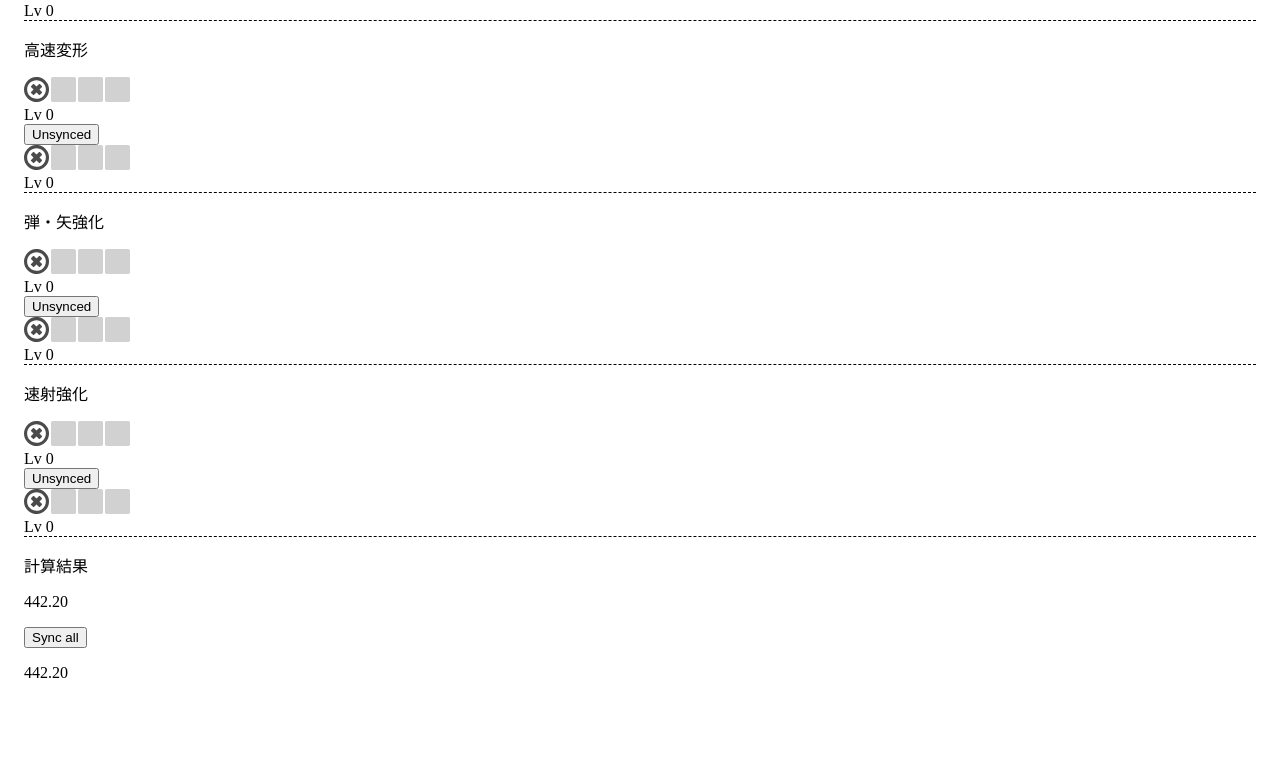
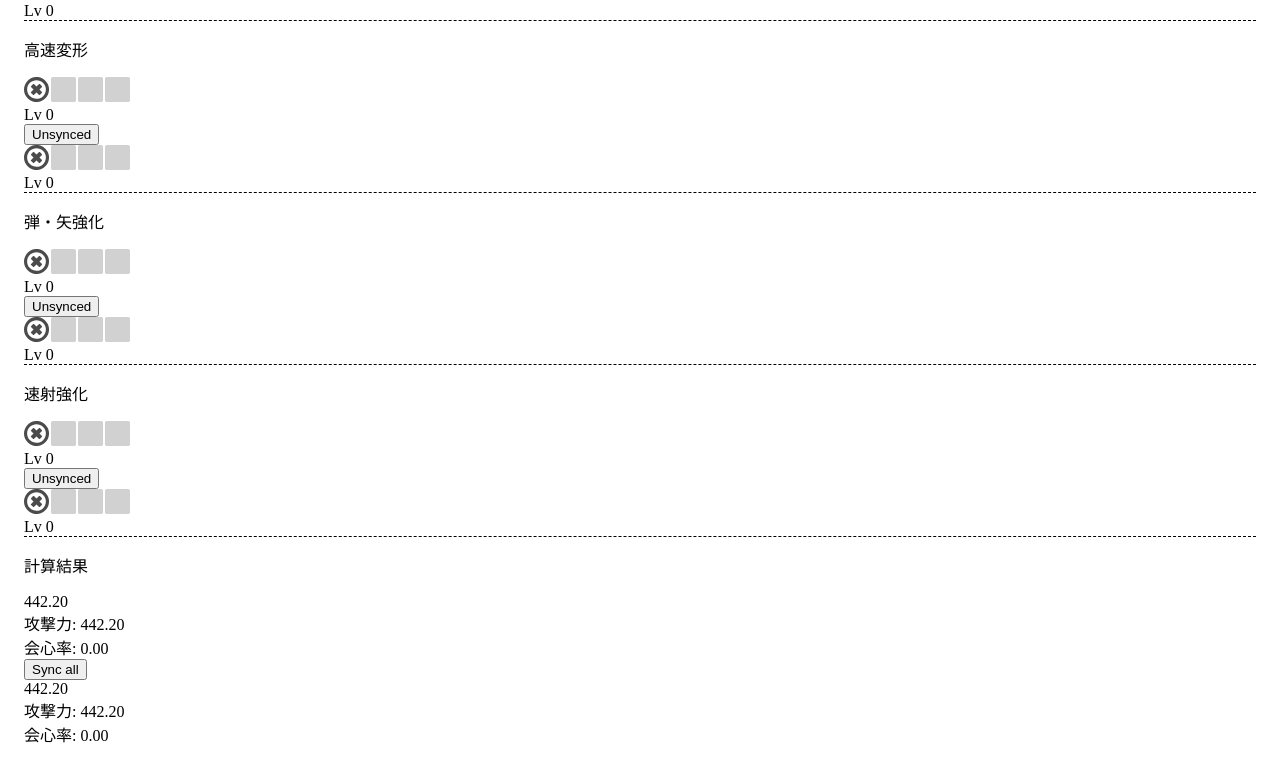
Before and after one commit to autopp/mhrise-atk-cmp, a Next.js app: page / in a window 1280 px wide. Shown: the part 6453-7235 px from the top of the page. Built offline with nearby package versions, Linux system fonts and the light colour scheme.

Commit message:
feat: show attack and affinity

```diff
--- a/src/components/result.tsx
+++ b/src/components/result.tsx
@@ -8,7 +8,9 @@ type Props = {
 const Result: FC<Props> = ({ total }: Props) => {
   return (
     <div>
-      <p>{total.expectedValue.toFixed(2)}</p>
+      <div>{total.expectedValue.toFixed(2)}</div>
+      <div>攻撃力: {total.attack.toFixed(2)}</div>
+      <div>会心率: {total.affinity.toFixed(2)}</div>
     </div>
   )
 }
```
